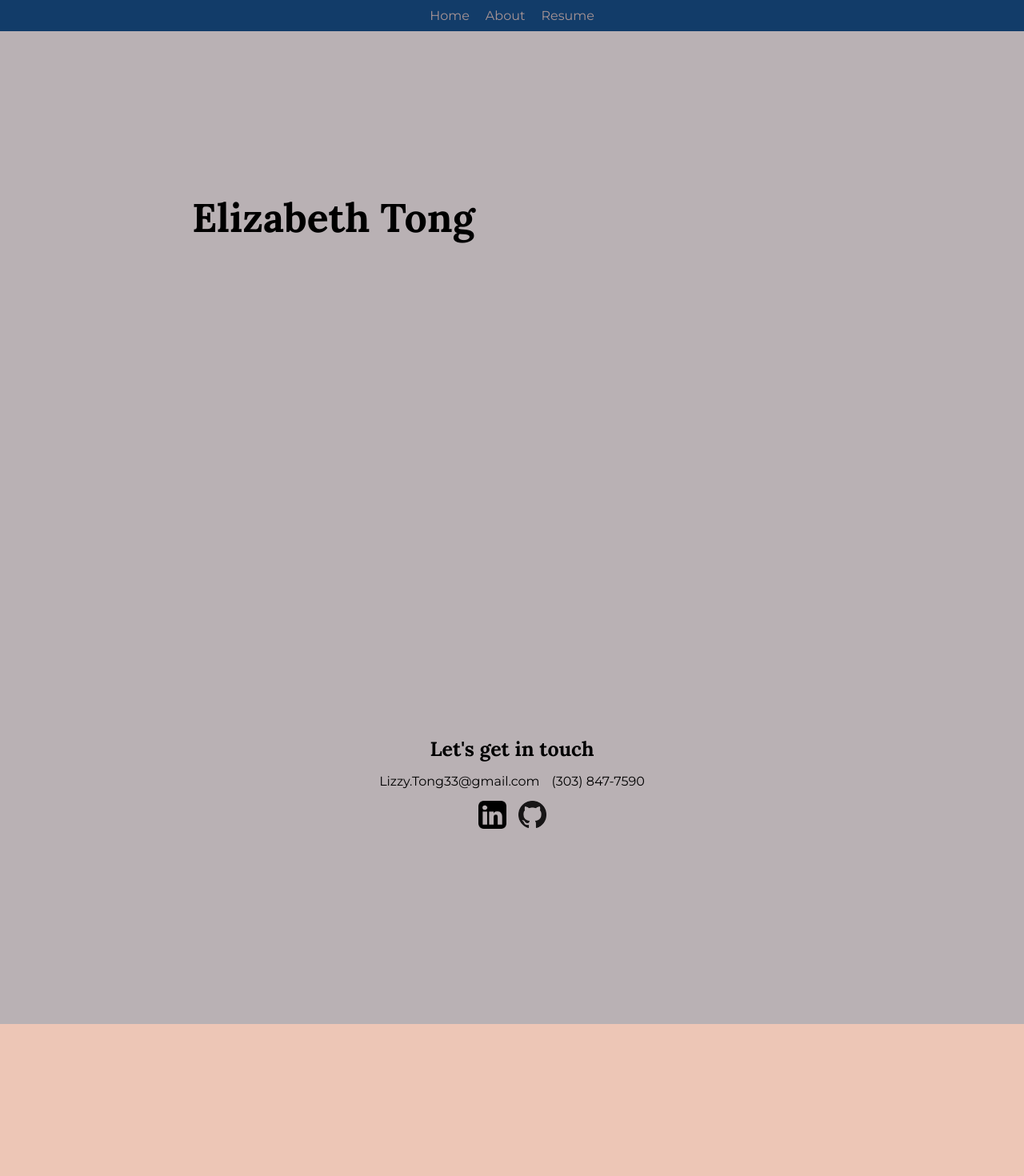
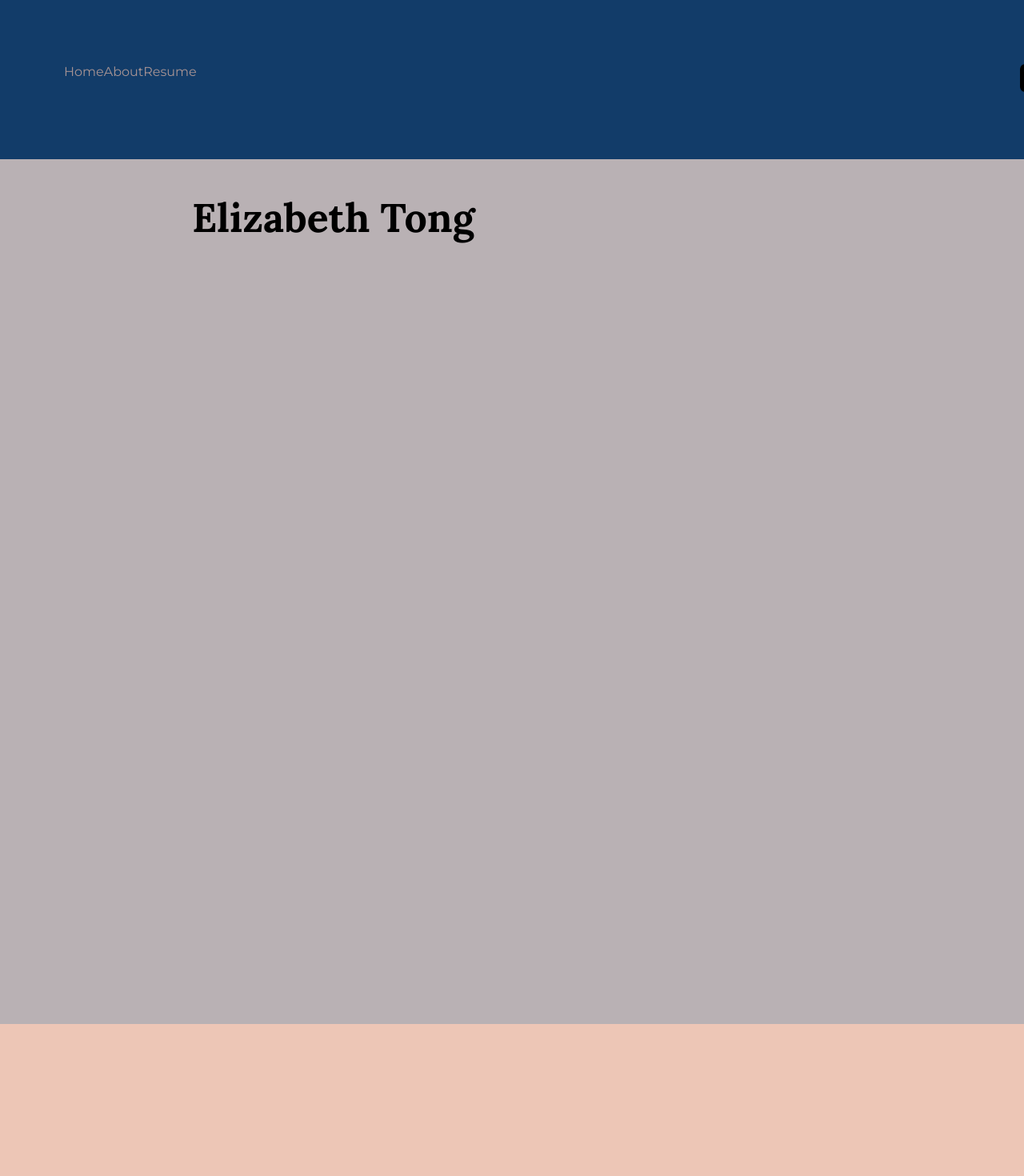
Before and after one commit to Lizzy-T/personal-website, a React (Create React App) app: page / in a window 1280 px wide. Shown: the top 1470 px of the page at 80% size. Built offline with nearby package versions, Linux system fonts and the light colour scheme.

Commit message:
seperate contact form - move to botton

```diff
--- /dev/null
+++ b/src/components-styles/Contact.css
@@ -0,0 +1,27 @@
+
+.contact {
+    display: flex;
+    flex-flow: column wrap;
+    padding: 10rem 2rem;
+    background-color: #123c69;
+    color: hsla(21, 33%, 90%, 0.925);
+}
+
+.contact h3 {
+    align-self: center;
+    font-size: 25px;
+}
+
+.contact p {
+    margin-top: 15px;
+    align-self: center;
+}
+
+.personal-email {
+    padding-right: 15px;
+}
+
+.personal-email:hover {
+    color: hsl(340, 49%, 45%);
+    transition: .3s;
+}
--- a/src/components-styles/Home.css
+++ b/src/components-styles/Home.css
@@ -10,47 +10,3 @@
 .home h1 {
     font-size: 50px;
 }
-
-.contact {
-    width: 100%;
-    display: flex;
-    flex-flow: column wrap;
-}
-
-.home h3 {
-    align-self: center;
-    font-size: 25px;
-}
-
-.home p {
-    margin-top: 15px;
-    align-self: center;
-}
-
-.liLogo {
-    width: 35px;
-}
-
-.githubLogo {
-    width: 35px;
-    padding-left: 15px;
-}
-
-.liLogo:hover, .githubLogo:hover {
-    transform: scale(1.1);
-    transition: transform .3s ease;
-}
-
-.img-links {
-    align-self: center;
-    margin-top: 15px;
-}
-
-.personal-email {
-    padding-right: 15px;
-}
-
-.personal-email:hover {
-    color: hsl(340, 49%, 45%);
-    transition: .3s;
-}
--- a/src/components-styles/NavBar.css
+++ b/src/components-styles/NavBar.css
@@ -1,27 +1,38 @@
 @import url('https://fonts.googleapis.com/css?family=Montserrat&display=swap');
 
-#navbar {
+header {
+    display: flex;
+    flex-flow: row nowrap;
+    justify-content: space-between;
     font-family: 'Montserrat', sans-serif;
     background-color: hsl(211, 71%, 24%);
     position: fixed;
+    width: 100%;
     top: 0;
-    width: 100%;
-    display: flex;
-    justify-content: center;
-    padding-right: 19rem;
+    padding: 5rem;
 }
 
 #navbar a {
     text-decoration: none;
     color: rgb(168, 148, 148);
-    padding: 10px;
 }
 
 #navbar a:hover {
-    color: hsl(340, 49%, 45%);
+    color: hsl(20, 35%, 90%);
     transition: .3s;
+    cursor: pointer;
 }
 
-#navbar .active {
-    color: hsl(20, 35%, 90%)
+.liLogo {
+    width: 35px;
 }
+
+.githubLogo {
+    width: 35px;
+    padding-left: 15px;
+}
+
+.liLogo:hover, .githubLogo:hover {
+    transform: scale(1.1);
+    transition: transform .3s ease;
+}
--- /dev/null
+++ b/src/components/Contact.js
@@ -0,0 +1,19 @@
+import React from 'react'
+
+import '../components-styles/Contact.css'
+
+export default function Contact () {
+
+    return (
+        <div className="contact">
+        <h3>Let's get in touch</h3>
+            <p >
+                <a className="personal-email"
+                href='mailto:Lizzy.Tong33@gmail.com?subject=Hello - I saw your website... '>
+                    Lizzy.Tong33@gmail.com
+                </a>
+                (303) 847-7590
+            </p>
+    </div>
+    )
+}
--- a/src/components/Home.js
+++ b/src/components/Home.js
@@ -1,32 +1,11 @@
 import React from 'react'
 
 import "../components-styles/Home.css"
-import liLogo from "../photos/linkedin-52.png"
-import gitHub from '../photos/GitHub-Mark-64px.png'
-
 
 export default function Home () {
     return (
         <div className="home">
             <h1>Elizabeth  Tong</h1>
-            <div className="contact">
-                <h3>Let's get in touch</h3>
-                    <p >
-                        <a className="personal-email"
-                        href='mailto:Lizzy.Tong33@gmail.com?subject=Hello - I saw your website... '>
-                            Lizzy.Tong33@gmail.com
-                        </a>
-                        (303) 847-7590
-                    </p>
-                    <div className='img-links'>
-                        <a href="https://www.linkedin.com/in/elizabeth-tong-a5851b180">
-                            <img className="liLogo" src={liLogo} alt="linkedIn-profile"/>
-                        </a>
-                        <a href="https://github.com/Lizzy-T">
-                            <img className="githubLogo" src={gitHub} alt="gitHub Repos" />
-                        </a>
-                    </div>
-            </div>
         </div>
     )
 }
--- a/src/components/Main.js
+++ b/src/components/Main.js
@@ -6,6 +6,7 @@ import {
 import Home from './Home'
 import About from './About'
 import Resume from './Resume'
+import Contact from './Contact'
 
 import "../components-styles/Main.css"
 
@@ -23,6 +24,9 @@ return(
         <Element name='resume'>
             <Resume />
         </Element>
+        <Element name='contact'>
+            <Contact />
+        </Element>
     </main>
     )
 }
--- a/src/components/NavBar.js
+++ b/src/components/NavBar.js
@@ -5,6 +5,9 @@ import {
     animateScroll as scroll,
     scroller
 } from 'react-scroll'
+
+import liLogo from "../photos/linkedin-52.png"
+import gitHub from '../photos/GitHub-Mark-64px.png'
 
 import '../components-styles/NavBar.css'
 
@@ -22,22 +25,29 @@ export default function NavBar () {
       }
 
     return (
+        <header>
             <nav id="navbar">
                 <Link
                     activeClassName="active"
-                exact to='/'
                     onClick={() => scrollTo("home")}
                 >Home</Link>
                 <Link
                     activeClassName="active"
-                exact to='/about'
                     onClick={() => scrollTo("about")}
                 >About</Link>
                 <Link
                     activeClassName="active"
-                to='/resume'
                     onClick={() => scrollTo("resume")}
                 >Resume</Link>
             </nav>
+            <div className='img-links'>
+                <a href="https://www.linkedin.com/in/elizabeth-tong-a5851b180">
+                    <img className="liLogo" src={liLogo} alt="linkedIn-profile"/>
+                </a>
+                <a href="https://github.com/Lizzy-T">
+                    <img className="githubLogo" src={gitHub} alt="gitHub Repos" />
+                </a>
+            </div>
+        </header>
     )
 }
```
Lines whose indentation alone changed are shown as unchanged.
